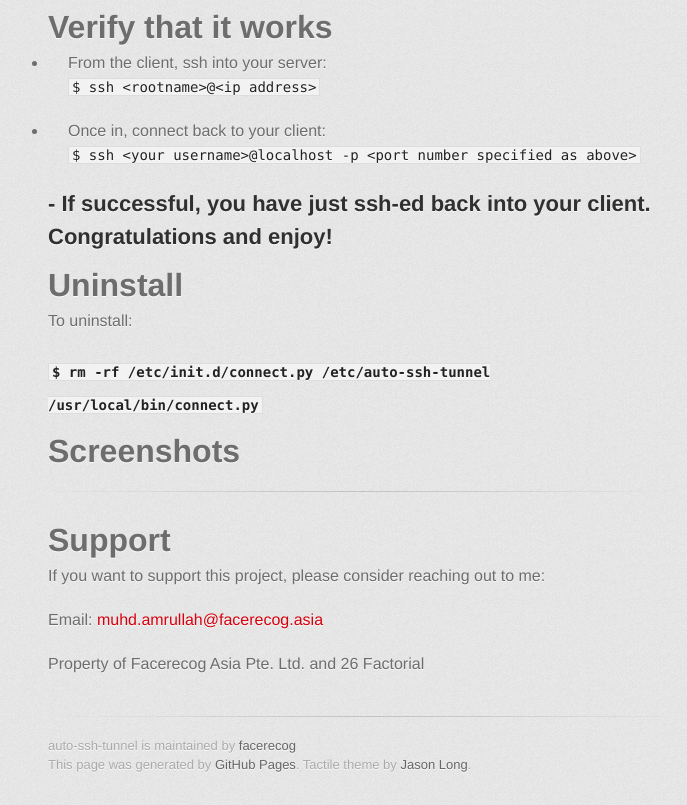
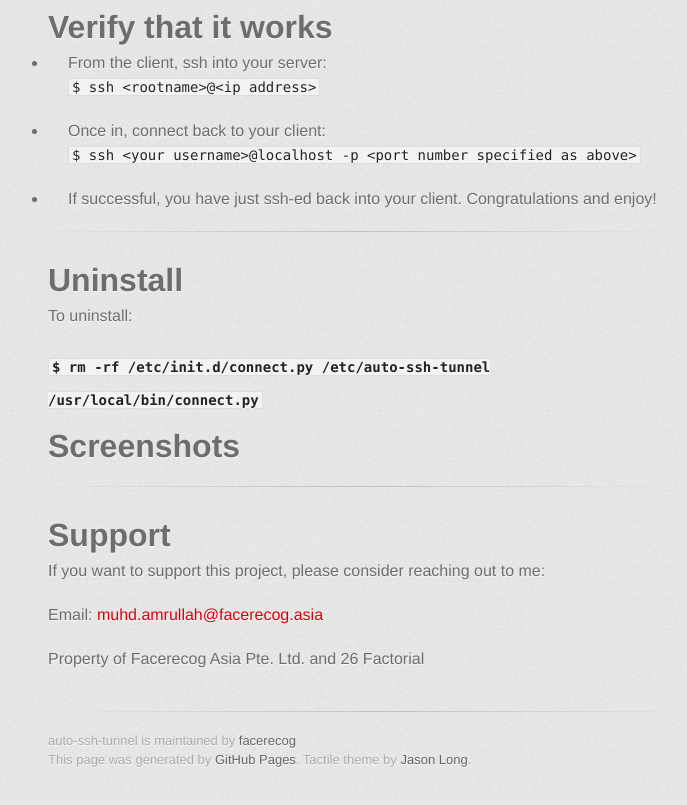
Before and after one commit to facerecog/auto-ssh-tunnel, a plain HTML site: page index.html in a window 1280 px wide. Shown: the part 2487-3292 px from the top of the page, without its empty margins (282-969 px from the left). Drawn offline with Linux system fonts and the light colour scheme; a web font is replaced by a local one.

```diff
--- a/index.html
+++ b/index.html
@@ -146,10 +146,10 @@ ClientAliveCountMax 4
 <code>$ ssh &lt;rootname&gt;@&lt;ip address&gt;</code>  </p></li>
 <li><p>Once in, connect back to your client:<br>
 <code>$ ssh &lt;your username&gt;@localhost -p &lt;port number specified as above&gt;</code></p></li>
+<li><p>If successful, you have just ssh-ed back into your client. Congratulations and enjoy!</p></li>
 </ul>
 
-<h2>
-<a id="--if-successful-you-have-just-ssh-ed-back-into-your-client-congratulations-and-enjoy" class="anchor" href="#--if-successful-you-have-just-ssh-ed-back-into-your-client-congratulations-and-enjoy" aria-hidden="true"><span aria-hidden="true" class="octicon octicon-link"></span></a>- If successful, you have just ssh-ed back into your client. Congratulations and enjoy!</h2>
+<hr>
 
 <h1>
 <a id="uninstall" class="anchor" href="#uninstall" aria-hidden="true"><span aria-hidden="true" class="octicon octicon-link"></span></a><strong>Uninstall</strong>
```
Also changed, not shown: params.json (+1 -1 lines).
